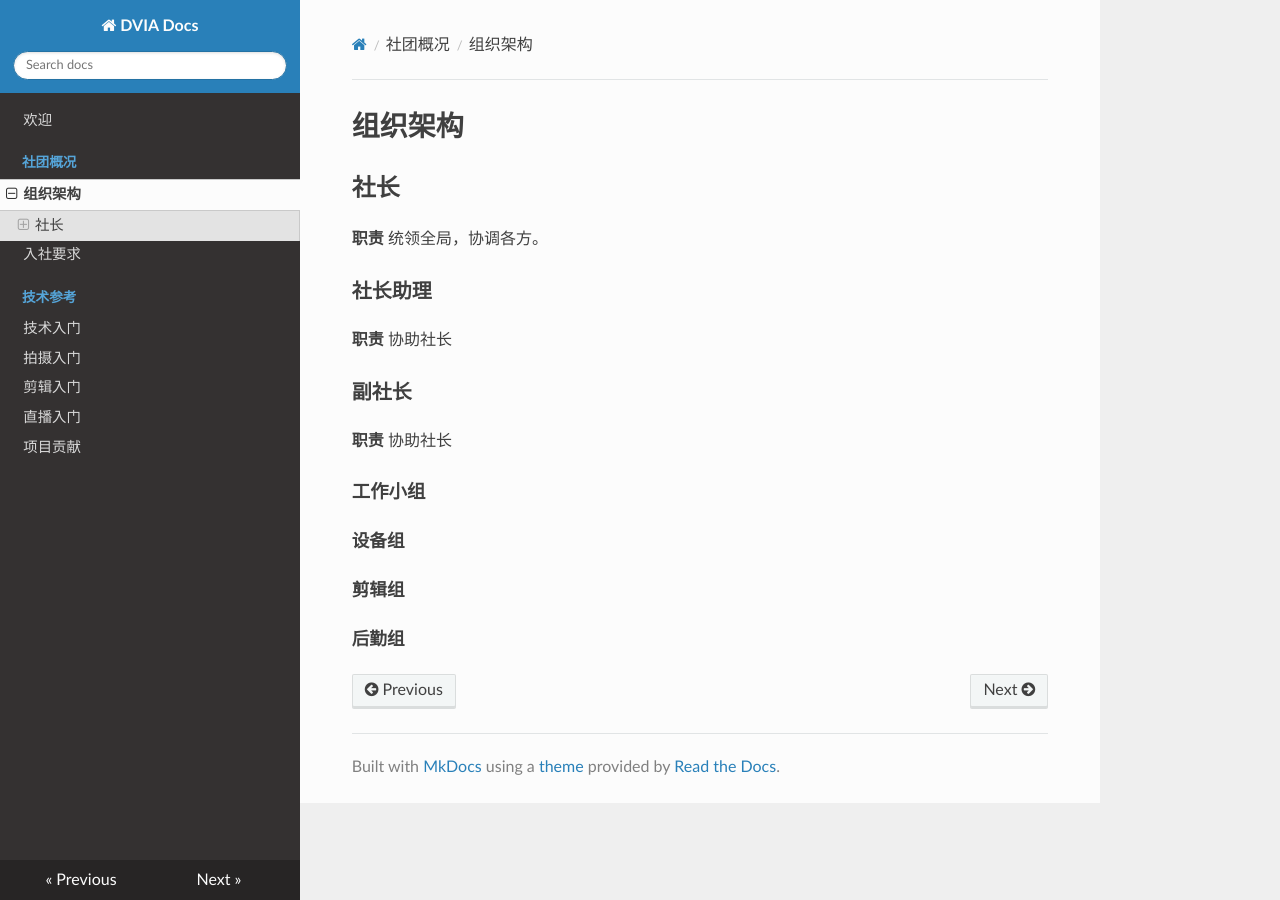
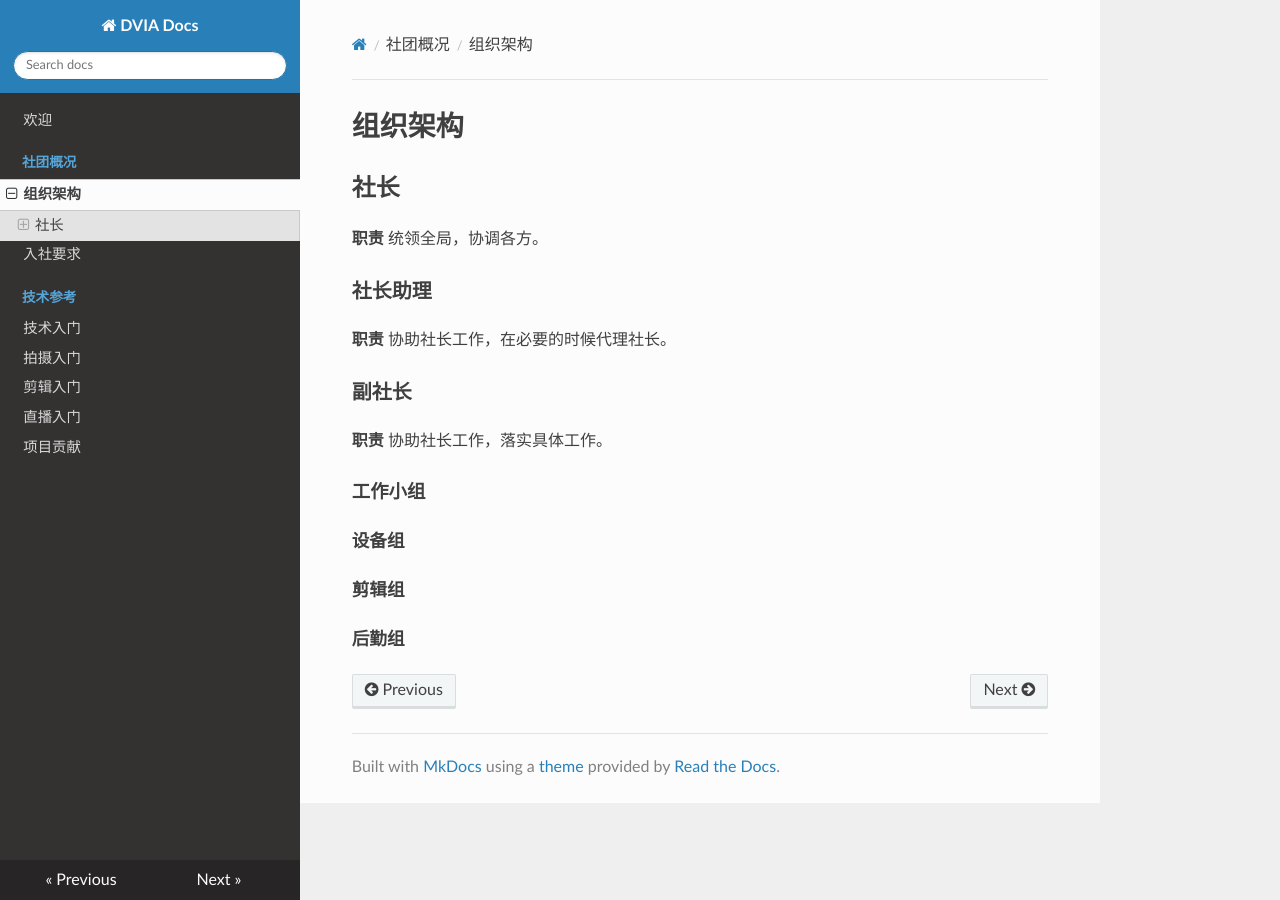
Before and after one commit to Github-DVIA/DVIA, an MkDocs documentation site: the page built from docs/org.md, in a window 1280 px wide. Built offline with MkDocs 1.6.1, drawn with Linux system fonts in a browser that asks for light colours; nearby versions of some CDN libraries.

Commit message:
update org.md

```diff
--- a/docs/org.md
+++ b/docs/org.md
@@ -6,11 +6,11 @@
 
 ### 社长助理
 
-**职责** 协助社长
+**职责** 协助社长工作，在必要的时候代理社长。
 
 ### 副社长
 
-**职责** 协助社长
+**职责** 协助社长工作，落实具体工作。
 
 #### 工作小组
 
```
